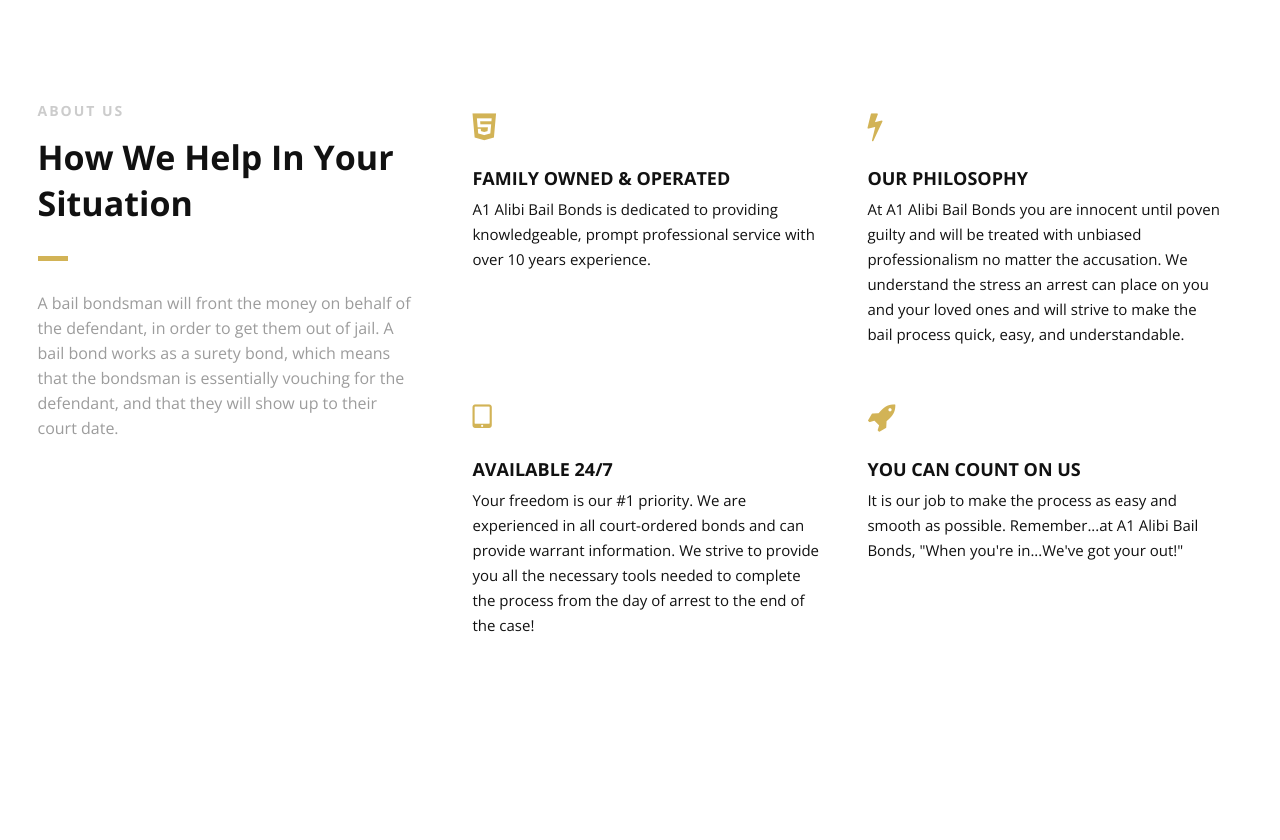
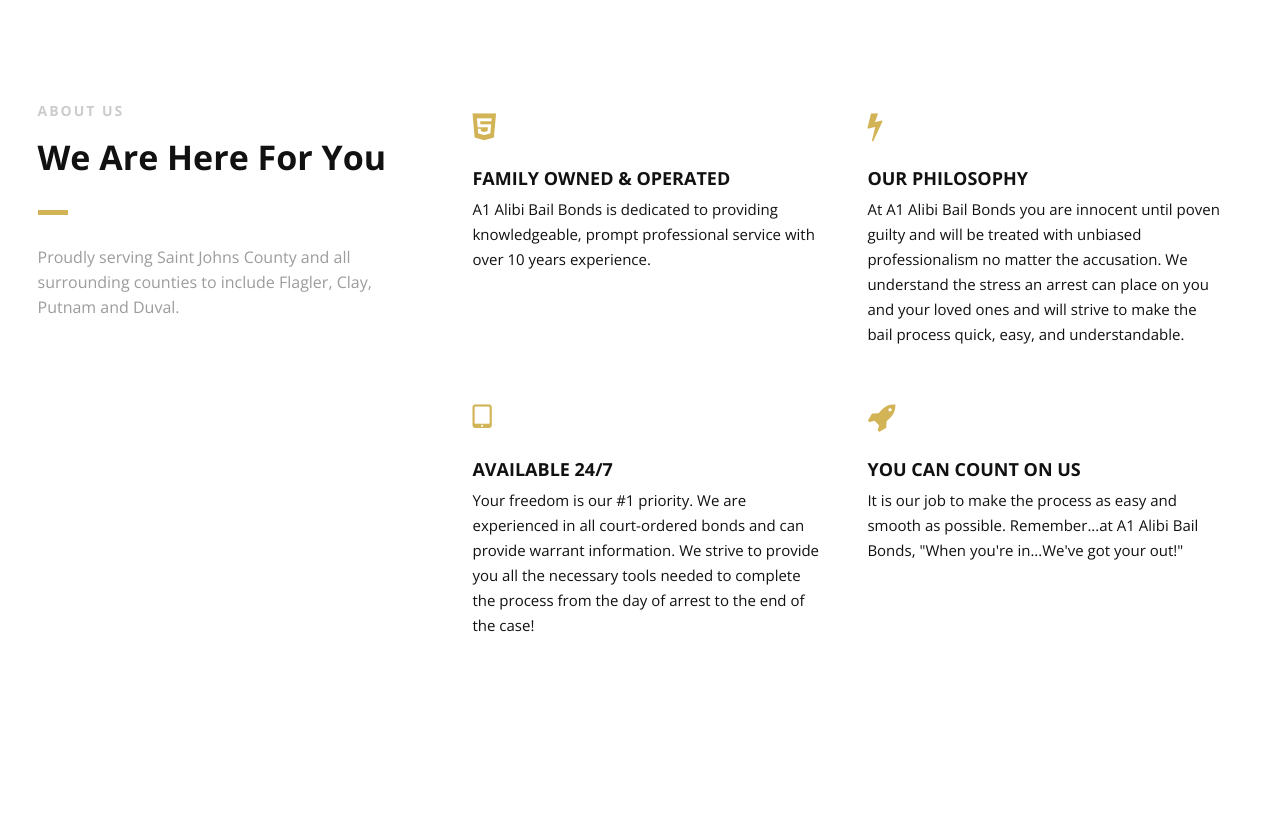
Before and after one commit to sp0oby/a1bailbonds, a plain HTML site: page index.html in a window 1280 px wide. Shown: the part 820-1660 px from the top of the page. Drawn offline with nearby package versions, Linux system fonts and the light colour scheme.

Commit message:
Update index.html

```diff
--- a/index.html
+++ b/index.html
@@ -147,8 +147,8 @@
                 <div class="col-3">
                     <div class="section-heading">
                         <h3>ABOUT US</h3>
-                        <h2 class="section-title">How We Help In Your Situation</h2>
-                        <p class="section-subtitle">A bail bondsman will front the money on behalf of the defendant, in order to get them out of jail. A bail bond works as a surety bond, which means that the bondsman is essentially vouching for the defendant, and that they will show up to their court date.</p>
+                        <h2 class="section-title">We Are Here For You</h2>
+                        <p class="section-subtitle">Proudly serving Saint Johns County and all surrounding counties to include Flagler, Clay, Putnam and Duval.</p>
                     </div>
 
                 </div>
```
